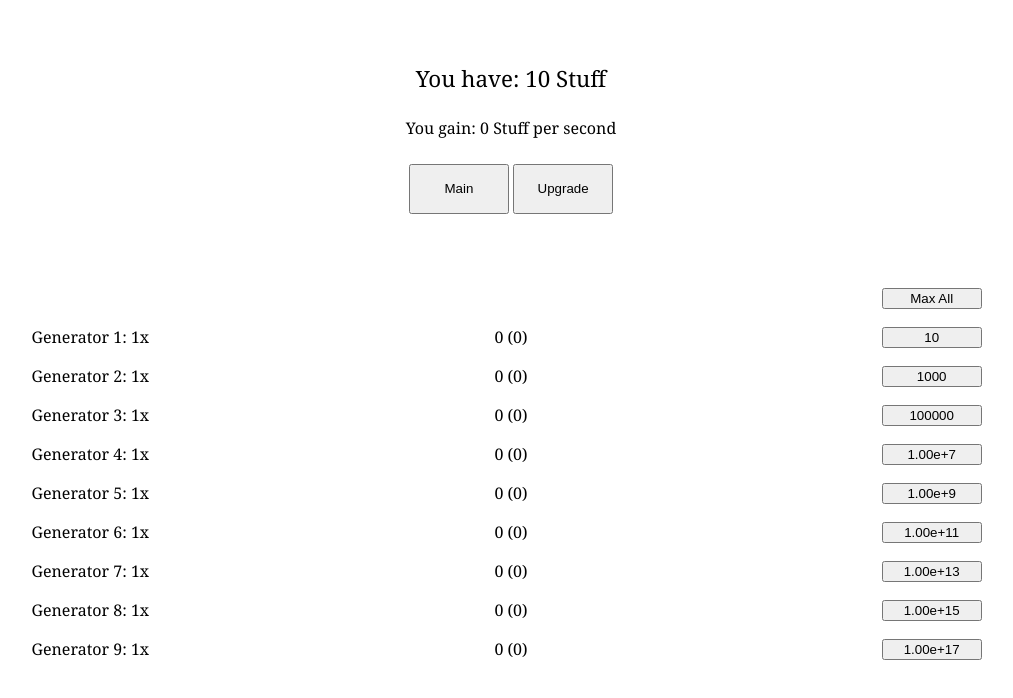
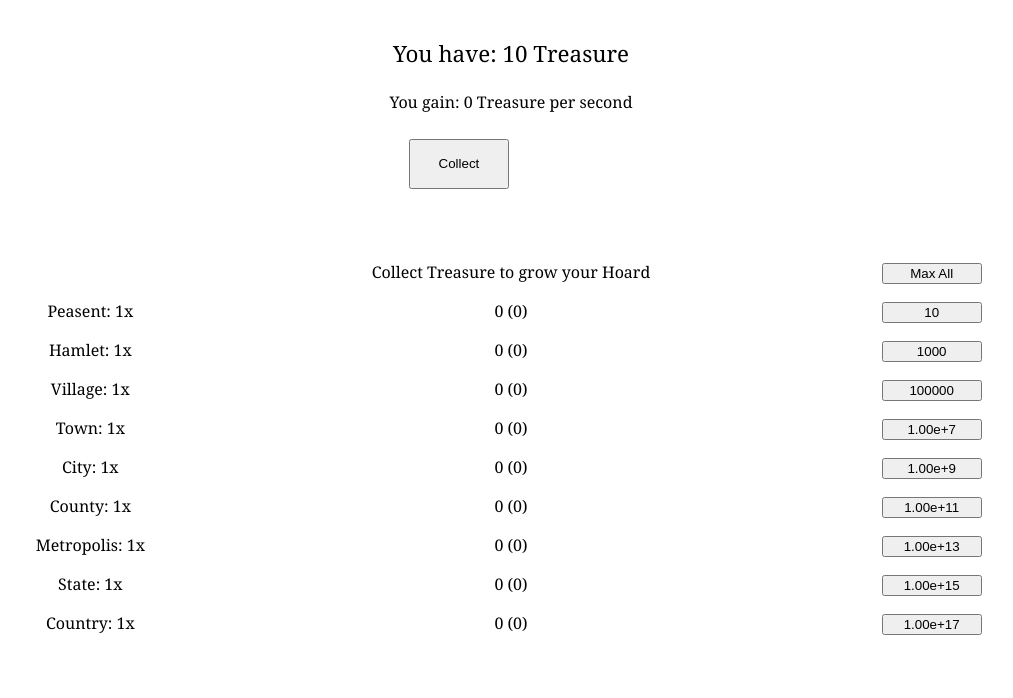
Before and after one commit to Loyal-Alchemist/Loyal-Alchemist.github.io, a plain HTML site: page Inheritance.html in a window 1280 px wide. Shown: the whole page, without its empty margins (129-1142 px from the left). Drawn offline with Linux system fonts and the light colour scheme.

Commit message:
Update Inheritance.html

```diff
--- a/Inheritance.html
+++ b/Inheritance.html
@@ -7,7 +7,7 @@ body {
 }
 .center {
   text-align: center;
-  margin-top: 5%;
+  margin-top: 3%;
   font-size: 140%;
 }
 .center2 {
@@ -28,28 +28,57 @@ body {
 td{
   height: 35px;
 }
+.background{
+   position: absolute;
+   top: -6.5%;
+   left: 26.62%;
+   bottom: 0;
+   right: 0;
+   z-index: -1;
+   overflow: hidden;
+   font-size: 4500%;
+   display: block;
+   opacity:0.4;
+}
 </style>
 </head>
 <body>
-<div class="center"><p>You have: <span class="btn" id="btn">10</span> Stuff</p></div>
-<div class="center2"><p>You gain: <span class="btn2" id="btn2">0</span> Stuff per second</p></div>
+<div class="center"><p>You have: <span class="btn" id="btn">10</span> Treasure</p></div>
+<div class="center2"><p>You gain: <span class="btn2" id="btn2">0</span> Treasure per second</p></div>
 <div class="tab" style="text-align:center;">
-  <button style="width:100px; height:50px;" class="tablinks" onclick="openTab(event, 'Main')">Main</button>
-  <button style="width:100px; height:50px;" class="tablinks" onclick="openTab(event, 'Upgrades')">Upgrade</button>
+  <button style="width:100px; height:50px;" class="tablinks" onclick="openTab(event, 'Collect')">Collect</button>
+  <button style="width:100px; height:50px; visibility:hidden;" class="tablinks" onclick="openTab(event, 'Improve')" id="unlock1">Improve</button>
 </div>
-<div class="tabcontent" id="Main">
+
+<div class="tabcontent" id="Collect">
 <table class="generatorTable">
-<tr><td></td><td></td><td><button style="width:100px;" type="button" class="buyMax" id="buyMax" onclick="buyMax()">Max All</button></td></tr>
-<tr><td class="gen1Mult" id="gen1Mult">Generator 1: 1x</td><td class="gen1" id="gen1">0</td><td><button style="width:100px;" type="button" class="gen1Cost" id="gen1Cost" onclick="buyGen1()">10</button></td></tr>
-<tr><td class="gen2Mult" id="gen2Mult">Generator 2: 1x</td><td class="gen2" id="gen2">0</td><td><button style="width:100px;" type="button" class="gen2Cost" id="gen2Cost" onclick="buyGen2()">1000</button></td></tr>
-<tr><td class="gen3Mult" id="gen3Mult">Generator 3: 1x</td><td class="gen3" id="gen3">0</td><td><button style="width:100px;" type="button" class="gen3Cost" id="gen3Cost" onclick="buyGen3()">100000</button></td></tr>
-<tr><td class="gen4Mult" id="gen4Mult">Generator 4: 1x</td><td class="gen4" id="gen4">0</td><td><button style="width:100px;" type="button" class="gen4Cost" id="gen4Cost" onclick="buyGen4()">1.00e+7</button></td></tr>
-<tr><td class="gen5Mult" id="gen5Mult">Generator 5: 1x</td><td class="gen5" id="gen5">0</td><td><button style="width:100px;" type="button" class="gen5Cost" id="gen5Cost" onclick="buyGen5()">1.00e+9</button></td></tr>
-<tr><td class="gen6Mult" id="gen6Mult">Generator 6: 1x</td><td class="gen6" id="gen6">0</td><td><button style="width:100px;" type="button" class="gen6Cost" id="gen6Cost" onclick="buyGen6()">1.00e+11</button></td></tr>
-<tr><td class="gen7Mult" id="gen7Mult">Generator 7: 1x</td><td class="gen7" id="gen7">0</td><td><button style="width:100px;" type="button" class="gen7Cost" id="gen7Cost" onclick="buyGen7()">1.00e+13</button></td></tr>
-<tr><td class="gen8Mult" id="gen8Mult">Generator 8: 1x</td><td class="gen8" id="gen8">0</td><td><button style="width:100px;" type="button" class="gen8Cost" id="gen8Cost" onclick="buyGen8()">1.00e+15</button></td></tr>
-<tr><td class="gen9Mult" id="gen9Mult">Generator 9: 1x</td><td class="gen9" id="gen9">0</td><td><button style="width:100px;" type="button" class="gen9Cost" id="gen9Cost" onclick="buyGen9()">1.00e+17</button></td></tr>
+<tr><td></td><td>Collect Treasure to grow your Hoard</td><td><button style="width:100px;" type="button" class="buyMax" id="buyMax" onclick="buyMax()">Max All</button></td></tr>
+<tr><td class="gen1Mult" id="gen1Mult">Peasent: 1x</td><td class="gen1" id="gen1">0</td><td><button style="width:100px;" type="button" class="gen1Cost" id="gen1Cost" onclick="buyGen1()">10</button></td></tr>
+<tr><td class="gen2Mult" id="gen2Mult">Hamlet: 1x</td><td class="gen2" id="gen2">0</td><td><button style="width:100px;" type="button" class="gen2Cost" id="gen2Cost" onclick="buyGen2()">1000</button></td></tr>
+<tr><td class="gen3Mult" id="gen3Mult">Village: 1x</td><td class="gen3" id="gen3">0</td><td><button style="width:100px;" type="button" class="gen3Cost" id="gen3Cost" onclick="buyGen3()">100000</button></td></tr>
+<tr><td class="gen4Mult" id="gen4Mult">Town: 1x</td><td class="gen4" id="gen4">0</td><td><button style="width:100px;" type="button" class="gen4Cost" id="gen4Cost" onclick="buyGen4()">1.00e+7</button></td></tr>
+<tr><td class="gen5Mult" id="gen5Mult">City: 1x</td><td class="gen5" id="gen5">0</td><td><button style="width:100px;" type="button" class="gen5Cost" id="gen5Cost" onclick="buyGen5()">1.00e+9</button></td></tr>
+<tr><td class="gen6Mult" id="gen6Mult">County: 1x</td><td class="gen6" id="gen6">0</td><td><button style="width:100px;" type="button" class="gen6Cost" id="gen6Cost" onclick="buyGen6()">1.00e+11</button></td></tr>
+<tr><td class="gen7Mult" id="gen7Mult">Metropolis: 1x</td><td class="gen7" id="gen7">0</td><td><button style="width:100px;" type="button" class="gen7Cost" id="gen7Cost" onclick="buyGen7()">1.00e+13</button></td></tr>
+<tr><td class="gen8Mult" id="gen8Mult">State: 1x</td><td class="gen8" id="gen8">0</td><td><button style="width:100px;" type="button" class="gen8Cost" id="gen8Cost" onclick="buyGen8()">1.00e+15</button></td></tr>
+<tr><td class="gen9Mult" id="gen9Mult">Country: 1x</td><td class="gen9" id="gen9">0</td><td><button style="width:100px;" type="button" class="gen9Cost" id="gen9Cost" onclick="buyGen9()">1.00e+17</button></td></tr>
 </table>
+</div>
+
+<div class="tabcontent" id="Improve">
+<span class="background">&#9956;</span>
+<button style="position: absolute; width:100px; top: 29%; left:46.68%;" onclick="prowessChoice()">Prowess</button>
+<span style="position: absolute; width:100px; top: 31.8%; left:43.68%; color:red; white-space: nowrap;">Multiply Treasure gain by <span class="prowess" id="prowess">1</span>x<br>Multiply Vitality gain by <span class="prowess2" id="prowess2">1</span>x</span>
+<button style="position: absolute; width:100px; top: 55%; left:30%;" onclick="willChoice()">Will</button>
+<span style="position: absolute; width:100px; top: 57.8%; left:27%; color:red; white-space: nowrap;">Gain <span class="will" id="will">0</span> Planets per second<br>Multiply Prowess gain by <span class="will2" id="will2">1</span>x</span>
+<button style="position: absolute; width:100px; top: 55%; left:63.8%;" onclick="vitalityChoice()">Vitality</button>
+<span style="position: absolute; width:100px; top: 57.8%; left:60.8%; color:red; white-space: nowrap;">Increase per upgrade Mult by <span class="vitality" id="vitality">0</span><br>Multiply Dexterity gain by <span class="vitality2" id="vitality2">1</span>x</span>
+<button style="position: absolute; width:100px; top: 95%; left:57.5%;" onclick="dexterityChoice()">Dexterity</button>
+<span style="position: absolute; width:100px; top: 89.2%; left:54.5%; color:red; white-space: nowrap;">Gain <span class="dexterity" id="dexterity">0</span> free Hamlet purchase<br>Multiply Charisma gain by <span class="dexterity2" id="dexterity2">1</span>x</span>
+<button style="position: absolute; width:100px; top: 95%; left:36.3%;" onclick="charismaChoice()">Charisma</button>
+<span style="position: absolute; width:100px; top: 89.2%; left:33.3%; color:red; white-space: nowrap;">Divide upgrade costs by <span class="charisma" id="charisma">1</span>x<br>Multiply Will gain by <span class="charisma2" id="charisma2">1</span>x</span>
+
+</div>
 <script>
 function openTab(evt, tabName) {
   // Declare all variables
@@ -71,6 +100,7 @@ function openTab(evt, tabName) {
   document.getElementById(tabName).style.display = "block";
   evt.currentTarget.className += " active";
 }
+
 var counter = 10;
 var gain = 0;
 
@@ -129,17 +159,96 @@ var gen7Cost = 100000000000000;
 var gen8Cost = 10000000000000000;
 var gen9Cost = 1000000000000000000;
 
+var prowessAmt = 0;
+var prowessEff1 = 1;
+var prowessEff2 = 1;
+
+var vitalityAmt = 0;
+var vitalityEff1 = 0;
+var vitalityEff2 = 1;
+
+var dexterityAmt = 0;
+var dexterityEff1 = 0;
+var dexterityEff2 = 1;
+
+var charismaAmt = 0;
+var charismaEff1 = 1;
+var charismaEff2 = 1;
+
+var willAmt = 0;
+var willEff1 = 0;
+var willEff2 = 1;
+
+var attChoice = 0;
 function incrementer(){
+  calculateCost();
   calculateGain();
+  calculateAtt();
   counter+=gain;
   if(counter >= 1000000) {  document.getElementById("btn").innerHTML = counter.toExponential(2).toString();}
   else
   document.getElementById("btn").innerHTML = Math.trunc(counter).toString();
   if(gain >= 1000000) {  document.getElementById("btn2").innerHTML = gain.toExponential(2).toString();}
-  else
-  document.getElementById("btn2").innerHTML = Math.trunc(gain*10).toString();
+  else{
+  document.getElementById("btn2").innerHTML = Math.trunc(gain*10).toString();}
+  if((counter >= 1e30) && (document.getElementById("unlock1").style.visibility = "hidden")){
+  document.getElementById("unlock1").style.visibility = "visible";}
 }
 setInterval(incrementer, 100);
+openTab(event, 'Collect');
+
+function vitalityChoice(){
+  attChoice=2;
+}
+function dexterityChoice(){
+  attChoice=3;
+}
+function charismaChoice(){
+  attChoice=4;
+}
+function willChoice(){
+  attChoice=5;
+}
+function prowessChoice(){
+  attChoice=1;
+}
+function calculateAtt(){
+  if(attChoice==1){
+    prowessAmt+=willEff2;
+    prowessEff1=1+Math.pow(prowessAmt,.5);
+    document.getElementById("prowess").innerHTML = (Math.trunc(prowessEff1*10)/10).toString();
+    prowessEff2=1+Math.pow(prowessAmt,.2);
+    document.getElementById("prowess2").innerHTML = (Math.trunc(prowessEff2*10)/10).toString();
+  }
+    if(attChoice==2){
+    vitalityAmt+=willEff2;
+    vitalityEff1=0.01*Math.log(vitalityAmt);
+    document.getElementById("vitality").innerHTML = (Math.trunc(vitalityEff1*100)/100).toString();
+    vitalityEff2=1+Math.pow(vitalityAmt,.2);
+    document.getElementById("vitality2").innerHTML = (Math.trunc(vitalityEff2*10)/10).toString();
+  }
+    if(attChoice==3){
+    dexterityAmt+=willEff2;
+    dexterityEff1=Math.pow(dexterityAmt,.2);
+    document.getElementById("dexterity").innerHTML = (Math.trunc(dexterityEff1*10)/10).toString();
+    dexterityEff2=1+Math.pow(dexterityAmt,.2);
+    document.getElementById("dexterity2").innerHTML = (Math.trunc(dexterityEff2*10)/10).toString();
+  }
+    if(attChoice==4){
+    charismaAmt+=willEff2;
+    charismaEff1=1+Math.pow(charismaAmt,.25);
+    document.getElementById("charisma").innerHTML = (Math.trunc(charismaEff1*10)/10).toString();
+    charismaEff2=1+Math.pow(charismaAmt,.2);
+    document.getElementById("charisma2").innerHTML = (Math.trunc(charismaEff2*10)/10).toString();
+  }
+    if(attChoice==5){
+    willAmt+=willEff2;
+    willEff1=Math.pow(willAmt,.1);
+    document.getElementById("will").innerHTML = (Math.trunc(willEff1*10)/10).toString();
+    willEff2=1+Math.pow(willAmt,.2);
+    document.getElementById("will2").innerHTML = (Math.trunc(willEff2*10)/10).toString();
+  }
+}
 function buyGen1(){
   if(counter>=gen1Cost){
   counter-=gen1Cost;
@@ -238,88 +347,89 @@ function buyMax(){
   }
 }
 function calculateGain(){
+  gen9Pd+=willEff1;
   gen9Tot=(gen9+gen9Pd);
   if(gen9Tot >= 1000000){
     document.getElementById("gen9").innerHTML = gen9Tot.toExponential(2).toString() + " (" + gen9.toString() + ")";} else
   document.getElementById("gen9").innerHTML = Math.trunc(gen9Tot).toString() + " (" + gen9.toString() + ")";
-  gen9Mult=Math.pow(2,gen9);
-  document.getElementById("gen9Mult").innerHTML = "Generator 9: " + (Math.trunc(gen9Mult*100)/100).toString() + "x";
+  gen9Mult=Math.pow((2+vitalityEff1),gen9);
+  document.getElementById("gen9Mult").innerHTML = "Country: " + (Math.trunc(gen9Mult*100)/100).toString() + "x";
 
   gen8Pd+=gen9Tot * gen9Mult;
   gen8Tot=(gen8+gen8Pd);
   if(gen8Tot >= 1000000){
     document.getElementById("gen8").innerHTML = gen8Tot.toExponential(2).toString() + " (" + gen8.toString() + ")";} else
   document.getElementById("gen8").innerHTML = Math.trunc(gen8Tot).toString() + " (" + gen8.toString() + ")";
-  gen8Mult=Math.pow(1.9,gen8);
-  document.getElementById("gen8Mult").innerHTML = "Generator 8: " + (Math.trunc(gen8Mult*100)/100).toString() + "x";
+  gen8Mult=Math.pow((1.9+vitalityEff1),gen8);
+  document.getElementById("gen8Mult").innerHTML = "State: " + (Math.trunc(gen8Mult*100)/100).toString() + "x";
 
   gen7Pd+=gen8Tot * gen8Mult;
   gen7Tot=(gen7+gen7Pd);
   if(gen7Tot >= 1000000){
     document.getElementById("gen7").innerHTML = gen7Tot.toExponential(2).toString() + " (" + gen7.toString() + ")";} else
   document.getElementById("gen7").innerHTML = Math.trunc(gen7Tot).toString() + " (" + gen7.toString() + ")";
-  gen7Mult=Math.pow(1.8,gen7);
-  document.getElementById("gen7Mult").innerHTML = "Generator 7: " + (Math.trunc(gen7Mult*100)/100).toString() + "x";
+  gen7Mult=Math.pow((1.8+vitalityEff1),gen7);
+  document.getElementById("gen7Mult").innerHTML = "Metropolis: " + (Math.trunc(gen7Mult*100)/100).toString() + "x";
 
   gen6Pd+=gen7Tot * gen7Mult;
   gen6Tot=(gen6+gen6Pd);
   if(gen6Tot >= 1000000){
     document.getElementById("gen6").innerHTML = gen6Tot.toExponential(2).toString() + " (" + gen6.toString() + ")";} else
   document.getElementById("gen6").innerHTML = Math.trunc(gen6Tot).toString() + " (" + gen6.toString() + ")";
-  gen6Mult=Math.pow(1.7,gen6);
-  document.getElementById("gen6Mult").innerHTML = "Generator 6: " + (Math.trunc(gen6Mult*100)/100).toString() + "x";
+  gen6Mult=Math.pow((1.7+vitalityEff1),gen6);
+  document.getElementById("gen6Mult").innerHTML = "County: " + (Math.trunc(gen6Mult*100)/100).toString() + "x";
 
   gen5Pd+=gen6Tot * gen6Mult;
   gen5Tot=(gen5+gen5Pd);
   if(gen5Tot >= 1000000){
     document.getElementById("gen5").innerHTML = gen5Tot.toExponential(2).toString() + " (" + gen5.toString() + ")";} else
   document.getElementById("gen5").innerHTML = Math.trunc(gen5Tot).toString() + " (" + gen5.toString() + ")";
-  gen5Mult=Math.pow(1.6,gen5);
-  document.getElementById("gen5Mult").innerHTML = "Generator 5: " + (Math.trunc(gen5Mult*100)/100).toString() + "x";
+  gen5Mult=Math.pow((1.6+vitalityEff1),gen5);
+  document.getElementById("gen5Mult").innerHTML = "City: " + (Math.trunc(gen5Mult*100)/100).toString() + "x";
 
   gen4Pd+=gen5Tot * gen5Mult;
   gen4Tot=(gen4+gen4Pd);
   if(gen4Tot >= 1000000){
     document.getElementById("gen4").innerHTML = gen4Tot.toExponential(2).toString() + " (" + gen4.toString() + ")";} else
   document.getElementById("gen4").innerHTML = Math.trunc(gen4Tot).toString() + " (" + gen4.toString() + ")";
-  gen4Mult=Math.pow(1.5,gen4);
-  document.getElementById("gen4Mult").innerHTML = "Generator 4: " + (Math.trunc(gen4Mult*100)/100).toString() + "x";
+  gen4Mult=Math.pow((1.5+vitalityEff1),gen4);
+  document.getElementById("gen4Mult").innerHTML = "Town: " + (Math.trunc(gen4Mult*100)/100).toString() + "x";
 
   gen3Pd+=gen4Tot * gen4Mult;
   gen3Tot=(gen3+gen3Pd);
   if(gen3Tot >= 1000000){
     document.getElementById("gen3").innerHTML = gen3Tot.toExponential(2).toString() + " (" + gen3.toString() + ")";} else
   document.getElementById("gen3").innerHTML = Math.trunc(gen3Tot).toString() + " (" + gen3.toString() + ")";
-  gen3Mult=Math.pow(1.4,gen3);
-  document.getElementById("gen3Mult").innerHTML = "Generator 3: " + (Math.trunc(gen3Mult*100)/100).toString() + "x";
+  gen3Mult=Math.pow((1.4+vitalityEff1),gen3);
+  document.getElementById("gen3Mult").innerHTML = "Village: " + (Math.trunc(gen3Mult*100)/100).toString() + "x";
 
   gen2Pd+=gen3Tot * gen3Mult;
   gen2Tot=(gen2+gen2Pd);
   if(gen2Tot >= 1000000){
     document.getElementById("gen2").innerHTML = gen2Tot.toExponential(2).toString() + " (" + gen2.toString() + ")";} else
   document.getElementById("gen2").innerHTML = Math.trunc(gen2Tot).toString() + " (" + gen2.toString() + ")";
-  gen2Mult=Math.pow(1.3,gen2);
-  document.getElementById("gen2Mult").innerHTML = "Generator 2: " + (Math.trunc(gen2Mult*100)/100).toString() + "x";
+  gen2Mult=Math.pow((1.3+vitalityEff1),gen2);
+  document.getElementById("gen2Mult").innerHTML = "Hamlet: " + (Math.trunc(gen2Mult*100)/100).toString() + "x";
 
   gen1Pd+=gen2Tot * gen2Mult;
-  gen1Tot=(gen1+gen1Pd);
+  gen1Tot=(gen1+gen1Pd+dexterityEff1);
   if(gen1Tot >= 1000000){
     document.getElementById("gen1").innerHTML = gen1Tot.toExponential(2).toString() + " (" + gen1.toString() + ")";} else
   document.getElementById("gen1").innerHTML = Math.trunc(gen1Tot).toString() + " (" + gen1.toString() + ")";
-  gen1Mult=Math.pow(1.2,gen1);
-  document.getElementById("gen1Mult").innerHTML = "Generator 1: " + (Math.trunc(gen1Mult*100)/100).toString() + "x";
-  gain=gen1Tot * gen1Mult;
+  gen1Mult=Math.pow((1.2+vitalityEff1),(gen1+dexterityEff1));
+  document.getElementById("gen1Mult").innerHTML = "Peasent: " + (Math.trunc(gen1Mult*100)/100).toString() + "x";
+  gain=gen1Tot * gen1Mult * prowessEff1;
 }
 function calculateCost(){
-  gen1Cost=10*Math.pow(10,gen1);
-  gen2Cost=1000*Math.pow(25,gen2);
-  gen3Cost=100000*Math.pow(88,gen3);
-  gen4Cost=10000000*Math.pow(234,gen4);
-  gen5Cost=1000000000*Math.pow(986,gen5);
-  gen6Cost=100000000000*Math.pow(2468,gen6);
-  gen7Cost=10000000000000*Math.pow(9567,gen7);
-  gen8Cost=1000000000000000*Math.pow(24235,gen8);
-  gen9Cost=100000000000000000*Math.pow(96342,gen9);
+  gen1Cost=10*Math.pow(10,gen1)/charismaEff1;
+  gen2Cost=1000*Math.pow(25,gen2)/charismaEff1;
+  gen3Cost=100000*Math.pow(88,gen3)/charismaEff1;
+  gen4Cost=10000000*Math.pow(234,gen4)/charismaEff1;
+  gen5Cost=1000000000*Math.pow(986,gen5)/charismaEff1;
+  gen6Cost=100000000000*Math.pow(2468,gen6)/charismaEff1;
+  gen7Cost=10000000000000*Math.pow(9567,gen7)/charismaEff1;
+  gen8Cost=1000000000000000*Math.pow(24235,gen8)/charismaEff1;
+  gen9Cost=100000000000000000*Math.pow(96342,gen9)/charismaEff1;
   if(gen1Cost >= 1000000){
     gen1Cost = gen1Cost.toExponential(2);
   }
```
